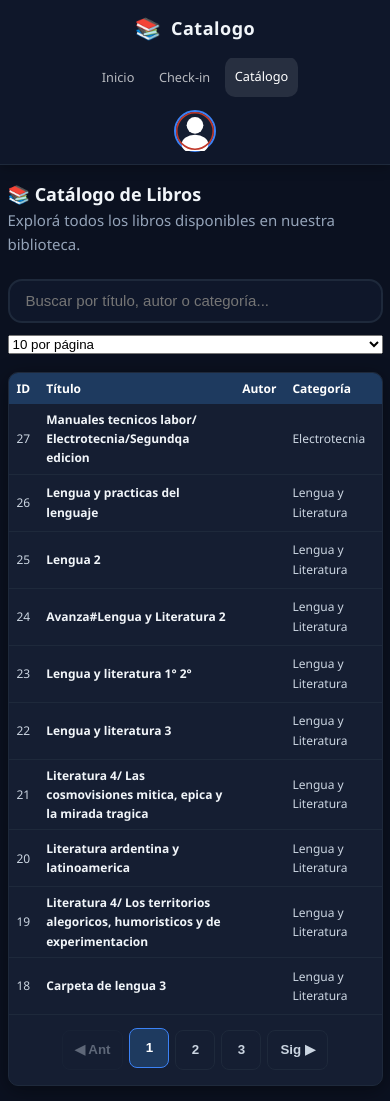
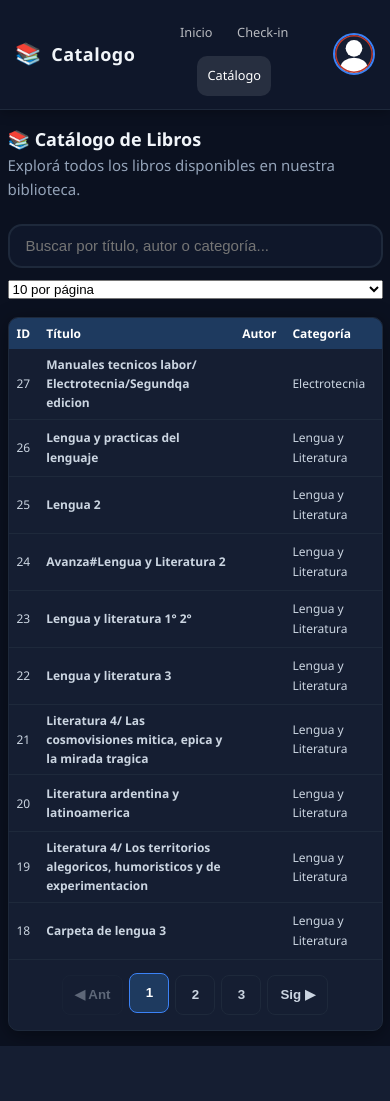
Before and after one commit to lionelmedina1200/pruebas-biblio-ia, a Flask app: page /catalogo in a window 390 px wide. After the commit the page ends 1046 px from the top, so only its background shows below. Run offline with Flask 3, Linux system fonts and the light colour scheme; a user stored in the database is signed in; data comes from the database, SQL or seed files in the repository; data that the repository does not hold is empty.

Commit message:
Add files via upload

```diff
--- a/static/css/style.css
+++ b/static/css/style.css
@@ -20,7 +20,6 @@
 * { margin: 0; padding: 0; box-sizing: border-box; }
 html { font-size: 16px; -webkit-text-size-adjust: 100%; }
 body { font-family: 'Segoe UI', system-ui, -apple-system, sans-serif; background: var(--bg-body); color: var(--text-main); min-height: 100vh; line-height: 1.6; }
-
 h1, h2, h3 { color: var(--text-heading); }
 h1 { font-size: clamp(1.4rem, 3vw, 1.8rem); }
 h2 { font-size: clamp(1.2rem, 2.5vw, 1.6rem); }
@@ -28,51 +27,19 @@ h3 { font-size: clamp(1rem, 2vw, 1.2rem); }
 
 /* Welcome Modal */
 .welcome-modal {
-    position: fixed;
-    top: 0;
-    left: 0;
-    width: 100%;
-    height: 100%;
-    background: rgba(2, 6, 23, 0.95);
-    display: flex;
-    align-items: center;
-    justify-content: center;
-    z-index: 10000;
-    animation: fadeIn 0.5s ease;
-    backdrop-filter: blur(5px);
+    position: fixed; top: 0; left: 0; width: 100%; height: 100%;
+    background: rgba(2, 6, 23, 0.95); display: flex; align-items: center; justify-content: center;
+    z-index: 10000; animation: fadeIn 0.5s ease; backdrop-filter: blur(5px);
 }
 .welcome-content {
-    text-align: center;
-    color: #fff;
-    padding: 3rem;
-    max-width: 500px;
-    animation: slideUp 0.6s ease;
-    background: var(--bg-card);
-    border-radius: var(--radius);
-    border: 1px solid var(--border);
-    box-shadow: 0 20px 60px rgba(0,0,0,0.5);
+    text-align: center; color: #fff; padding: 3rem; max-width: 500px;
+    animation: slideUp 0.6s ease; background: var(--bg-card); border-radius: var(--radius);
+    border: 1px solid var(--border); box-shadow: 0 20px 60px rgba(0,0,0,0.5);
 }
-.welcome-icon {
-    font-size: 5rem;
-    margin-bottom: 1rem;
-    animation: bounce 2s infinite;
-}
-.welcome-content h2 {
-    font-size: 2rem;
-    margin-bottom: 0.5rem;
-    color: var(--text-heading);
-}
-.welcome-subtitle {
-    font-size: 1.8rem;
-    color: var(--rojo-claro);
-    font-weight: bold;
-    margin-bottom: 1rem;
-}
-.welcome-desc {
-    color: #94a3b8;
-    margin-bottom: 2rem;
-    line-height: 1.6;
-}
+.welcome-icon { font-size: 5rem; margin-bottom: 1rem; animation: bounce 2s infinite; }
+.welcome-content h2 { font-size: 2rem; margin-bottom: 0.5rem; color: var(--text-heading); }
+.welcome-subtitle { font-size: 1.8rem; color: var(--rojo-claro); font-weight: bold; margin-bottom: 1rem; }
+.welcome-desc { color: #94a3b8; margin-bottom: 2rem; line-height: 1.6; }
 
 /* Buttons */
 .btn-primary { background: var(--rojo); color: #fff; border: none; padding: 14px 28px; font-size: 1rem; border-radius: 50px; cursor: pointer; transition: var(--transicion); font-weight: 600; min-height: 48px; }
@@ -84,41 +51,53 @@ h3 { font-size: clamp(1rem, 2vw, 1.2rem); }
 .btn-toggle { padding: 8px 12px; border: 1.5px solid var(--azul-claro); background: transparent; color: var(--azul-claro); border-radius: 8px; cursor: pointer; transition: var(--transicion); font-weight: 500; min-height: 40px; }
 .btn-toggle:hover { background: var(--azul-claro); color: #fff; }
 
-/* Header */
+/* HEADER - CORREGIDO PARA ALINEACIÓN PERFECTA */
 .header {
     background: var(--azul-oscuro);
     padding: 1rem 1.5rem;
     display: flex;
-    flex-direction: column;  /* Cambiado a columna */
-    align-items: center;     /* Centrado horizontal */
+    align-items: center;
+    justify-content: space-between; /* Logo Izq, User Der */
     box-shadow: 0 2px 12px rgba(0,0,0,0.3);
-    position: sticky;
-    top: 0;
-    z-index: 100;
-    gap: 0.8rem;
+    position: sticky; top: 0; z-index: 100;
     border-bottom: 1px solid var(--border);
+    gap: 1rem;
 }
-.header-top {
-    display: flex;
-    align-items: center;
-    justify-content: space-between;
-    width: 100%;
+
+.logo {
+    display: flex; align-items: center; gap: 10px; color: #fff;
+    flex-shrink: 0; /* Evita que el logo se encoja */
 }
-.logo { display: flex; align-items: center; gap: 10px; color: #fff; }
 .logo-icon { font-size: 1.6rem; }
 .logo h1 { font-weight: 700; letter-spacing: 0.5px; margin: 0; }
+
 .header-nav {
     display: flex;
-    gap: 0.5rem;
-    flex-wrap: wrap;
-    justify-content: center; /* Centrado */
-    width: 100%;
+    gap: 0.4rem;
+    justify-content: center; /* Centra los links en el espacio disponible */
+    flex: 1; /* Ocupa todo el espacio central */
+    flex-wrap: wrap; /* Permite saltos si la pantalla es muy pequeña */
+    margin: 0 1rem; /* Separación del logo y el usuario */
 }
-.nav-link { color: rgba(255,255,255,0.7); text-decoration: none; padding: 8px 12px; border-radius: 10px; transition: var(--transicion); font-weight: 500; font-size: 0.9rem; white-space: nowrap; min-height: 40px; display: flex; align-items: center; }
+
+.nav-link {
+    color: rgba(255,255,255,0.7); text-decoration: none; padding: 8px 12px;
+    border-radius: 10px; transition: var(--transicion); font-weight: 500;
+    font-size: 0.9rem; white-space: nowrap; min-height: 40px; display: flex; align-items: center;
+}
 .nav-link:hover, .nav-link.active { background: rgba(255,255,255,0.1); color: #fff; transform: translateY(-1px); }
-.user-menu { display: flex; align-items: center; }
+
+.user-menu {
+    display: flex; align-items: center;
+    flex-shrink: 0; /* Evita que el avatar se encoja */
+}
 .user-info { display: flex; align-items: center; gap: 8px; color: #fff; font-size: 0.9rem; }
-.avatar { width: 42px; height: 42px; border-radius: 50%; background: var(--bg-card); display: flex; align-items: center; justify-content: center; border: 2px solid var(--azul-claro); transition: var(--transicion); cursor: pointer; flex-shrink: 0; }
+.avatar {
+    width: 42px; height: 42px; border-radius: 50%; background: var(--bg-card);
+    display: flex; align-items: center; justify-content: center;
+    border: 2px solid var(--azul-claro); transition: var(--transicion); cursor: pointer;
+    flex-shrink: 0; overflow: hidden;
+}
 .avatar:hover { transform: scale(1.1); border-color: #fff; box-shadow: 0 0 12px rgba(59, 130, 246, 0.4); }
 
 /* Hero */
@@ -164,53 +143,19 @@ h3 { font-size: clamp(1rem, 2vw, 1.2rem); }
 .metric-icon { font-size: 2rem; }
 .metric-info h3 { font-size: 1.8rem; color: var(--text-heading) !important; font-weight: 800; margin: 0; }
 .metric-info p { color: #94a3b8 !important; font-size: 0.9rem; font-weight: 500; margin: 0; }
-
 .dashboard-table-section, .checkin-card { margin-top: 1.5rem; }
 .dashboard-table-section h2, .checkin-card h2 { color: var(--text-heading); margin-bottom: 0.8rem; font-weight: 600; }
 .checkin-card > p { color: #94a3b8; margin-bottom: 1.2rem; }
 .checkin-card { background: var(--bg-card); padding: 1.5rem; border-radius: var(--radius); box-shadow: var(--sombra); transition: var(--transicion); border: 1px solid var(--border); }
 .checkin-card:hover { box-shadow: var(--sombra-hover); transform: translateY(-2px); }
 
-/* Tables - CORREGIDO PARA MÓVIL */
-.table-container {
-    background: var(--bg-card);
-    border-radius: var(--radius);
-    box-shadow: var(--sombra);
-    overflow-x: auto; /* Cambiado para permitir scroll horizontal */
-    -webkit-overflow-scrolling: touch; /* Scroll suave en iOS */
-    border: 1px solid var(--border);
-    width: 100%;
-}
-.table-wrapper {
-    overflow-x: auto;
-    -webkit-overflow-scrolling: touch;
-    width: 100%;
-}
-.data-table {
-    width: 100%;
-    border-collapse: collapse;
-    min-width: 700px; /* Aumentado para forzar scroll en móvil */
-}
-.data-table th {
-    background: var(--azul-marino);
-    color: #fff;
-    padding: 12px 14px;
-    text-align: left;
-    font-weight: 600;
-    white-space: nowrap;
-}
-.data-table td {
-    padding: 10px 14px;
-    border-bottom: 1px solid var(--border);
-    transition: var(--transicion);
-    color: var(--text-main);
-    word-wrap: break-word; /* Permite saltos de línea en palabras largas */
-    overflow-wrap: break-word;
-    max-width: 250px; /* Ancho máximo para celdas */
-}
-.data-table tbody tr:hover {
-    background: rgba(59, 130, 246, 0.05);
-}
+/* Tables */
+.table-container { background: var(--bg-card); border-radius: var(--radius); box-shadow: var(--sombra); overflow-x: auto; -webkit-overflow-scrolling: touch; border: 1px solid var(--border); width: 100%; }
+.table-wrapper { overflow-x: auto; -webkit-overflow-scrolling: touch; width: 100%; }
+.data-table { width: 100%; border-collapse: collapse; min-width: 700px; }
+.data-table th { background: var(--azul-marino); color: #fff; padding: 12px 14px; text-align: left; font-weight: 600; white-space: nowrap; }
+.data-table td { padding: 10px 14px; border-bottom: 1px solid var(--border); transition: var(--transicion); color: var(--text-main); word-wrap: break-word; overflow-wrap: break-word; max-width: 250px; }
+.data-table tbody tr:hover { background: rgba(59, 130, 246, 0.05); }
 
 /* Badges & Pagination */
 .badge { padding: 4px 10px; border-radius: 50px; font-size: 0.75rem; font-weight: 600; display: inline-block; }
@@ -250,7 +195,6 @@ h3 { font-size: clamp(1rem, 2vw, 1.2rem); }
 .notice-box { background: #422006; border-left: 4px solid #f59e0b; border-radius: 8px; padding: 0.9rem; margin-top: 1.2rem; color: #fbbf24; font-size: 0.9rem; }
 .modal-footer { padding: 1.2rem; background: var(--bg-body); border-top: 1px solid var(--border); display: flex; justify-content: center; flex-shrink: 0; }
 .modal-footer .btn-primary { min-width: 280px; width: 100%; max-width: 400px; }
-
 .modal { display: none; position: fixed; z-index: 2000; left: 0; top: 0; width: 100%; height: 100%; background-color: rgba(2, 6, 23, 0.7); animation: fadeIn 0.3s; backdrop-filter: blur(3px); padding: 1rem; }
 .modal-content { background-color: var(--bg-card); margin: 5% auto; padding: 2rem; border-radius: var(--radius); width: 100%; max-width: 420px; box-shadow: 0 10px 30px rgba(0,0,0,0.4); position: relative; border: 1px solid var(--border); }
 .close-modal { position: absolute; top: 12px; right: 16px; color: #64748b; font-size: 26px; font-weight: bold; cursor: pointer; transition: 0.2s; min-height: 40px; min-width: 40px; display: flex; align-items: center; justify-content: center; }
@@ -272,17 +216,17 @@ h3 { font-size: clamp(1rem, 2vw, 1.2rem); }
 @keyframes pulse { 0%, 100% { opacity: 1; } 50% { opacity: 0.4; } }
 @keyframes typingBounce { 0%, 60%, 100% { transform: translateY(0); } 30% { transform: translateY(-6px); } }
 
-/* Responsive - MEJORADO */
+/* Responsive - MEJORADO PARA NO APILARSE */
 @media (max-width: 1024px) {
     .chat-messages { max-height: 55vh; }
     .metrics-grid { grid-template-columns: repeat(2, 1fr); }
 }
-
 @media (max-width: 768px) {
-    .header { flex-direction: column; gap: 0.8rem; padding: 0.8rem 1rem; }
-    .header-nav { width: 100%; justify-content: center; gap: 0.3rem; flex-wrap: nowrap; overflow-x: auto; -webkit-overflow-scrolling: touch; }
+    /* Mantenemos flex-row para que no se apilen uno debajo del otro */
+    .header { padding: 0.8rem 1rem; gap: 0.5rem; }
+    .header-nav { width: 100%; justify-content: center; gap: 0.3rem; margin: 0; }
     .nav-link { font-size: 0.85rem; padding: 6px 10px; }
-    .user-info { width: 100%; justify-content: center; margin-top: 0.3rem; }
+    .user-info { width: auto; justify-content: flex-end; }
     .hero { padding: 2rem 1rem; }
     .hero h2 { font-size: 1.5rem; }
     .chat-section { padding: 1rem 0.8rem; }
@@ -295,25 +239,10 @@ h3 { font-size: clamp(1rem, 2vw, 1.2rem); }
     .modal-politicas { padding: 0.5rem; }
     .modal-politicas-content { max-height: 95vh; border-radius: 14px; }
     .modal-footer .btn-primary { min-width: auto; }
-
-    /* Tabla en móvil - Scroll horizontal forzado */
-    .data-table {
-        min-width: 750px; /* Forzar scroll horizontal */
-        font-size: 0.85rem;
-    }
-    .data-table th,
-    .data-table td {
-        padding: 8px 10px;
-        white-space: normal;
-        max-width: 200px;
-    }
-    .table-container {
-        border-radius: 10px;
-        overflow-x: auto;
-        -webkit-overflow-scrolling: touch;
-    }
+    .data-table { min-width: 750px; font-size: 0.85rem; }
+    .data-table th, .data-table td { padding: 8px 10px; white-space: normal; max-width: 200px; }
+    .table-container { border-radius: 10px; overflow-x: auto; -webkit-overflow-scrolling: touch; }
 }
-
 @media (max-width: 480px) {
     html { font-size: 15px; }
     .logo h1 { font-size: 1.2rem; }
@@ -323,26 +252,9 @@ h3 { font-size: clamp(1rem, 2vw, 1.2rem); }
     .metric-card { flex-direction: row; text-align: left; }
     .modal-content { margin: 10% auto; padding: 1.5rem; }
     .dashboard-main, .admin-main, .checkin-main { padding: 1rem 0.5rem; }
-
-    /* Tabla en móviles pequeños */
-    .data-table {
-        min-width: 700px;
-        font-size: 0.8rem;
-    }
-    .data-table th,
-    .data-table td {
-        padding: 6px 8px;
-    }
+    .data-table { min-width: 700px; font-size: 0.8rem; }
+    .data-table th, .data-table td { padding: 6px 8px; }
 }
-
 @media (prefers-reduced-motion: reduce) {
-    *, *::before, *::after {
-        animation-duration: 0.01ms !important;
-        transition-duration: 0.01ms !important;
-    }
+    *, *::before, *::after { animation-duration: 0.01ms !important; transition-duration: 0.01ms !important; }
 }
-
-/* Ajustes adicionales para tablas */
-.data-table td strong {
-    color: var(--text-heading);
-}
--- a/static/js/auth.js
+++ b/static/js/auth.js
@@ -25,7 +25,6 @@ function updateUI(usuario) {
     if (!userMenu) return;
 
     if (!usuario) {
-        // SIN SESIÓN
         userMenu.innerHTML = `
             <div class="avatar" id="avatar-login" title="Iniciar sesión">
                 <svg viewBox="0 0 100 100" width="40" height="40">
@@ -38,8 +37,8 @@ function updateUI(usuario) {
         if(navDashboard) navDashboard.style.display = 'none';
         if(navRegistro) navRegistro.style.display = 'none';
         if(navLibros) navLibros.style.display = 'none';
+        if(navCatalogo) navCatalogo.style.display = 'none';
     } else {
-        // CON SESIÓN
         userMenu.innerHTML = `
             <div class="user-info">
                 <span>Hola, ${usuario.nombre}</span>
@@ -56,10 +55,9 @@ function updateUI(usuario) {
             if(navDashboard) navDashboard.style.display = 'block';
             if(navRegistro) navRegistro.style.display = 'block';
             if(navLibros) navLibros.style.display = 'block';
+            if(navCatalogo) navCatalogo.style.display = 'none';
         } else {
-            // ALUMNOS - Mostrar Catálogo
-            const navCatalogo = document.querySelector('a[href="/catalogo"]');
-            if (navCatalogo) navCatalogo.style.display = 'block';
+            if(navCatalogo) navCatalogo.style.display = 'block';
         }
     }
 }
--- a/templates/index.html
+++ b/templates/index.html
@@ -27,7 +27,7 @@
                 <a href="/registro" class="nav-link" id="nav-registro" style="display:none;">Registrar Alumno</a>
                 <a href="/libros" class="nav-link" id="nav-libros" style="display:none;">Libros</a>
             </nav>
-        <div id="user-menu"></div>
+        <div class="user-menu" id="user-menu"></div>
     </header>
 
     <section class="hero">
```
